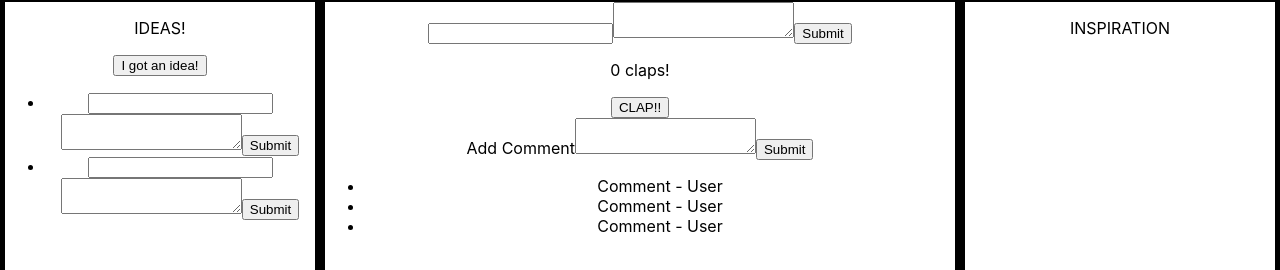
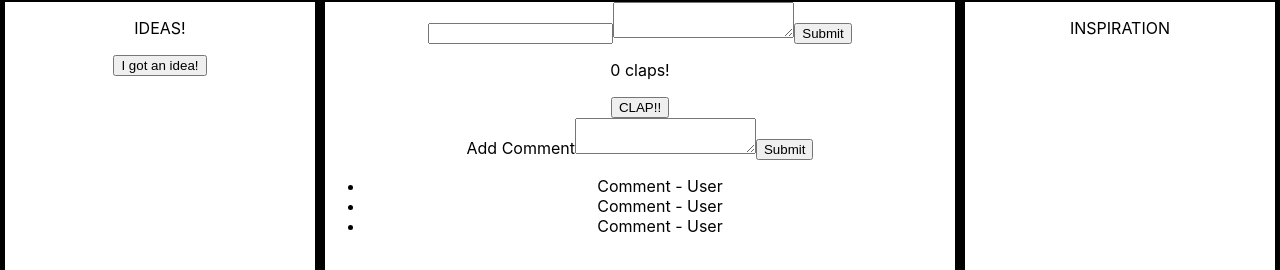
Before and after one commit to swgoodman/out-there, a React (Create React App) app: page / in a window 1280 px wide. Shown: the part 123-393 px from the top of the page. Built offline with nearby package versions, Linux system fonts and the light colour scheme.

Commit message:
Added Idea iterator to create list items

```diff
--- a/src/containers/listContainer.js
+++ b/src/containers/listContainer.js
@@ -55,14 +55,25 @@ class IdeaList extends Component {
   }
 
 
-    render(){
+
+
+  render() {
+  //   const { ideas, deleteIdea } = this.props;
+  //   const ideaList = ideas.map(idea => {
+  //     return (
+  //       <Idea
+  //       key={idea.id}
+  //       idea={idea}
+  //       deleteIdea={deleteIdea}
+  //       />
+  //     )
+  //   });
       return (
         <div className="block" id="list-container">
           <p>IDEAS!</p>
           <button className="action-button" onclick={(event) => this.handleOnClick(event)}>I got an idea!</button>
           <ul>
-            <li><Idea /></li>
-            <li><Idea /></li>
+
           </ul>
         </div>
       );
```
